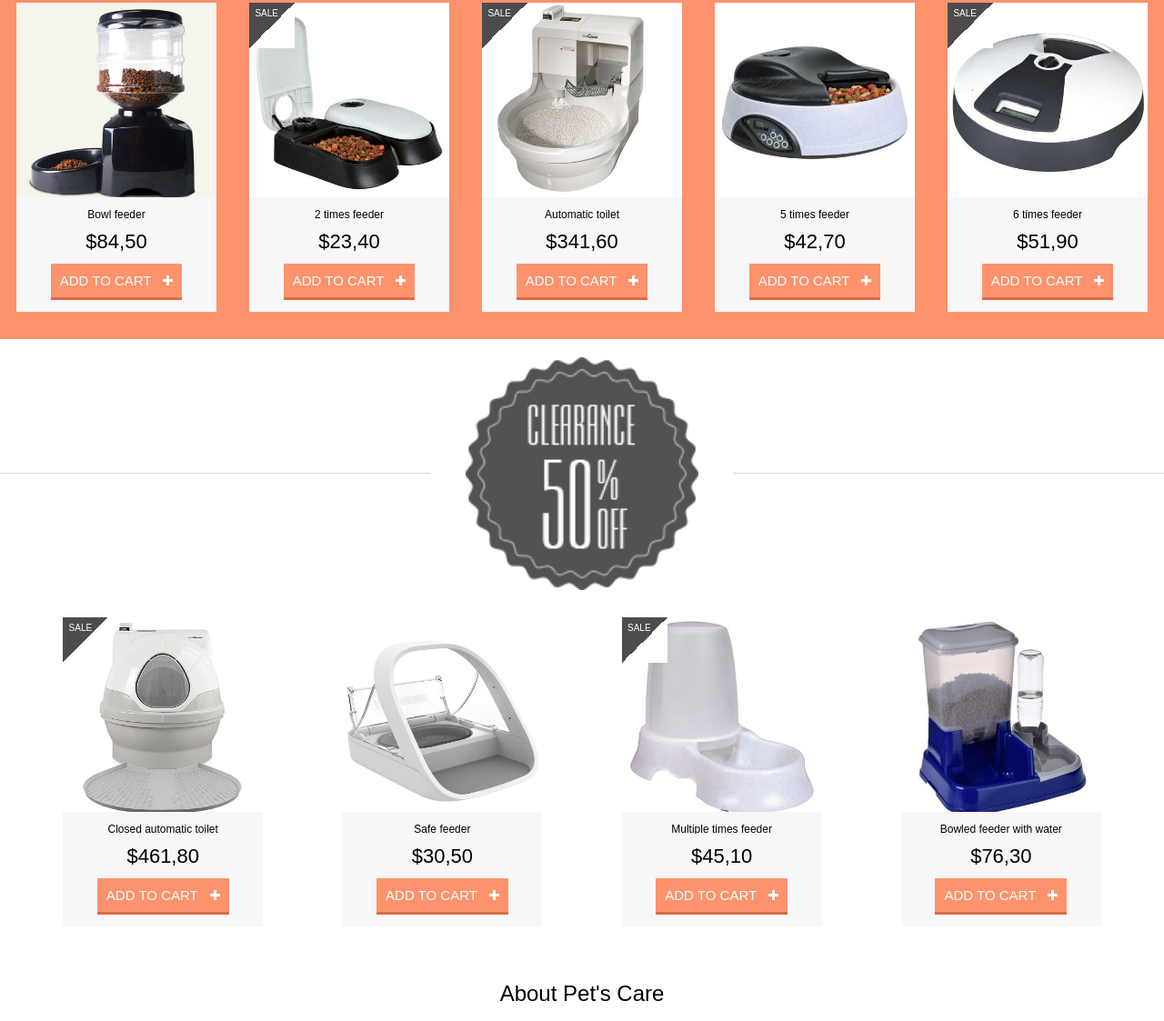
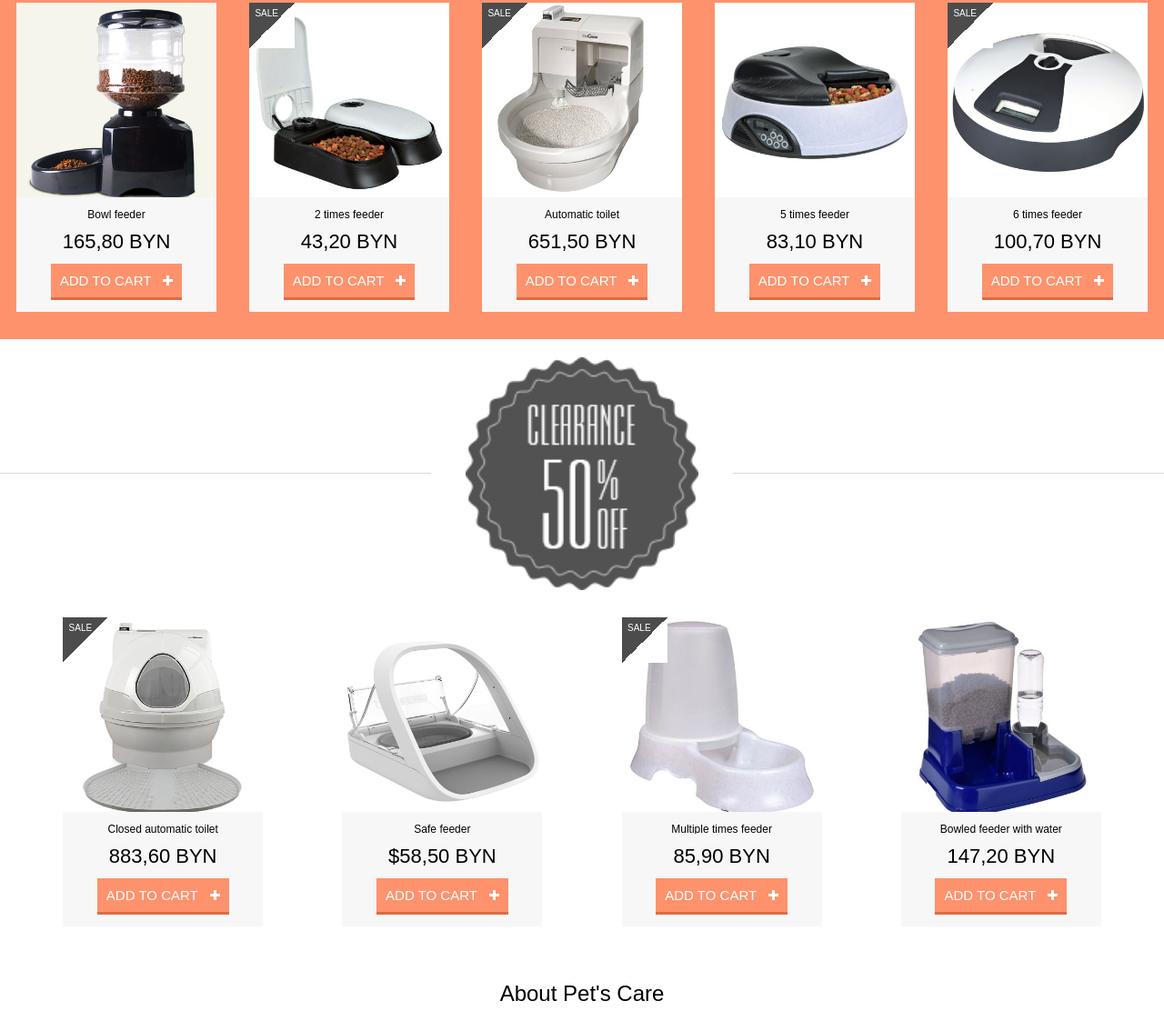
Before and after one commit to klimashevsky-pavel/pets-care, a plain HTML site: page index.html in a window 1280 px wide. Shown: the part 962-2085 px from the top of the page at 91% size. Drawn offline with Linux system fonts and the light colour scheme.

Commit message:
changed prise

```diff
--- a/index.html
+++ b/index.html
@@ -145,7 +145,7 @@
 							<div class="helper"></div>
 						</div>
 						<div class="capture"><span>Bowl feeder</span></div>
-						<div class="price">$84,50</div>
+						<div class="price">165,80 BYN</div>
 						<button>ADD TO CART<img src="images/plus.png" alt=""></button>
 					</div>
 					<div class="girl">
@@ -159,7 +159,7 @@
 							<div class="helper"></div>
 						</div>
 						<div class="capture"><span>2 times feeder</span></div>
-						<div class="price">$23,40</div>
+						<div class="price">43,20 BYN</div>
 						<button>ADD TO CART<img src="images/plus.png" alt=""></button>
 					</div>
 					<div class="girl">
@@ -173,7 +173,7 @@
 							<div class="helper"></div>
 						</div>
 						<div class="capture"><span>Automatic toilet</span></div>
-						<div class="price">$341,60</div>
+						<div class="price">651,50 BYN</div>
 						<button>ADD TO CART<img src="images/plus.png" alt=""></button>
 					</div>
 					<div class="girl">
@@ -187,7 +187,7 @@
 							<div class="helper"></div>
 						</div>
 						<div class="capture"><span>5 times feeder</span></div>
-						<div class="price">$42,70</div>
+						<div class="price">83,10 BYN</div>
 						<button>ADD TO CART<img src="images/plus.png" alt=""></button>
 					</div>
 					<div class="girl">
@@ -201,7 +201,7 @@
 							<div class="helper"></div>
 						</div>
 						<div class="capture"><span>6 times feeder</span></div>
-						<div class="price">$51,90</div>
+						<div class="price">100,70 BYN</div>
 						<button>ADD TO CART<img src="images/plus.png" alt=""></button>
 					</div>
 				</div>
@@ -228,7 +228,7 @@
 							<div class="helper"></div>
 						</div>
 						<div class="capture"><span>Closed automatic toilet</span></div>
-						<div class="price">$461,80</div>
+						<div class="price">883,60 BYN</div>
 						<button>ADD TO CART<img src="images/plus.png" alt=""></button>
 					</div>
 					<div class="girl">
@@ -242,7 +242,7 @@
 							<div class="helper"></div>
 						</div>
 						<div class="capture"><span>Safe feeder</span></div>
-						<div class="price">$30,50</div>
+						<div class="price">$58,50 BYN</div>
 						<button>ADD TO CART<img src="images/plus.png" alt=""></button>
 					</div>
 					<div class="girl">
@@ -256,7 +256,7 @@
 							<div class="helper"></div>
 						</div>
 						<div class="capture"><span>Multiple times feeder</span></div>
-						<div class="price">$45,10</div>
+						<div class="price">85,90 BYN</div>
 						<button>ADD TO CART<img src="images/plus.png" alt=""></button>
 					</div>
 					<div class="girl">
@@ -270,7 +270,7 @@
 							<div class="helper"></div>
 						</div>
 						<div class="capture"><span>Bowled feeder with water</span></div>
-						<div class="price">$76,30</div>
+						<div class="price">147,20 BYN</div>
 						<button>ADD TO CART<img src="images/plus.png" alt=""></button>
 					</div>
 			</div>
```
